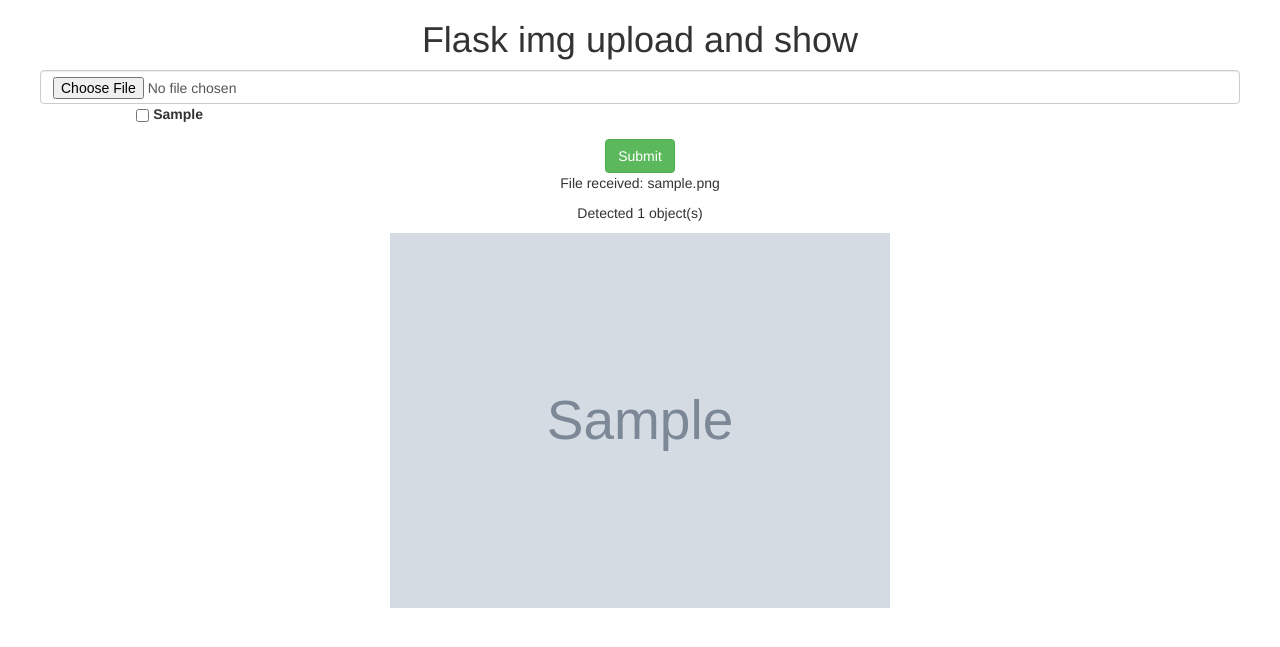
After one commit to QuanHNguyen232/Deploy_yolov6_Flask, a Flask app: template templates/old-index_1.html in a window 1280 px wide. The commit adds this page. Shown: the top 647 px of the page. Run offline with Flask 2, Linux system fonts and the light colour scheme; the template is opened without the code that fills it: most values are stand-ins (such as "Sample title", 1, 10 or a date in 2020); grey boxes marked "Sample" are stand-in pictures; form fields are guessed from the names that the template uses; parts of the project's set-up code (start-up, migrations or seed data) failed here and were passed over; some libraries are stand-ins or nearby versions.

Commit message:
update app.py: use only flask.request

```diff
--- a/app.py
+++ b/app.py
@@ -1,85 +1,99 @@
-from flask import Flask, flash, request, redirect, url_for, render_template, send_from_directory, send_file
+from flask import Flask, flash, request, redirect, url_for, render_template, send_from_directory
 import urllib.request
 import os
 import cv2
 import my_yolov6
 import yaml
-from flask_uploads import UploadSet, IMAGES, configure_uploads
-from flask_wtf import FlaskForm
-from flask_wtf.file import FileField, FileRequired, FileAllowed
-from wtforms import SubmitField
-
+from random import random
+from werkzeug.utils import secure_filename
 
 app = Flask(__name__)
 
-UPLOADED_DIR = 'static/uploaded_photos'
-DETECTED_DIR = 'static/detected_photos'
-app.config['UPLOADED_PHOTOS_DEST'] = UPLOADED_DIR
-app.config['SECRET_KEY'] = 'asldfkjlj'
+STATIC_DIR = 'static/'
+UPLOADED_DIR = STATIC_DIR + 'photos/'
+
+app.secret_key = "secretkey"
+app.config['UPLOAD_FOLDER'] = UPLOADED_DIR
+app.config['MAX_CONTENT_LENGTH'] = 16 * 1024 * 1024
+
+ALLOWED_EXTENSIONS = set(['png', 'jpg', 'jpeg', 'gif'])
+def allowed_file(filename):
+    return '.' in filename and filename.rsplit('.', 1)[1].lower() in ALLOWED_EXTENSIONS
 
 # load model when create server
 yolov6_model = my_yolov6.my_yolov6('./yolo_weights/yolov6s.pt', 'cpu', './data/coco.yaml', 640, True)
 
-photos = UploadSet('photos', IMAGES)
-configure_uploads(app, photos)
 
-class UploadForm(FlaskForm):
-    photo = FileField(
-        validators=[
-            FileAllowed(photos, 'Images only'),
-            FileRequired('File field should not be empty')
-        ]
-    )
-    submit = SubmitField('Upload')
-
-@app.route('/%s/<filename>'%(UPLOADED_DIR))
-def get_file(filename):
-    return send_from_directory(app.config['UPLOADED_PHOTOS_DEST'], filename)
-
+@app.route('/')
+def home():
+    clean_dir(app.config['UPLOAD_FOLDER'])
+    return render_template('index.html', class_list=get_class_list())
 
 @app.route('/', methods=['GET', 'POST'])
-def detect():
-    form = UploadForm()
-    input_img_url = None
-    output_img_url = None
+def upload_image():
+    # Read all YOLOv6 classes
+    class_list = get_class_list()
 
-    # Read all YOLOv6 classes
-    class_list = []
-    with open('./data/coco.yaml', 'r') as file:
-        data_load = yaml.safe_load(file)
-        class_list = data_load['names']
+    # RECEIVE Files
+    if 'file' not in request.files:
+        flash('No file part')
+        return redirect(request.url)
+    file = request.files['file']
+    if file.filename == '':
+        flash('No image selected for uploading')
+        return redirect(request.url)
+    if file and allowed_file(file.filename):
+        filename = secure_filename(file.filename)
+        file.save(os.path.join(app.config['UPLOAD_FOLDER'], filename))
 
-    # Uploaded images
-    if form.validate_on_submit():
-
-        filename = photos.save(form.photo.data)
         input_img_url = url_for('get_file', filename=filename)
-
+        print('input_img_url', input_img_url)
         frame = cv2.imread('.'+input_img_url)   # need: ./dir/filename (not /dir/filename)
 
         # Get checkbox results
         interested_class = request.form.getlist('mycheckbox')
         interested_class = set(class_list) if len(interested_class)==0 else set(interested_class)
+        print('interested_class = ', interested_class)
 
+        # Get YOLO result
         frame, num_objs, class_names = yolov6_model.infer(frame, interested_class=interested_class)
+        print('detected class_names', class_names)
+        print('num_objs && class_names', num_objs, len(class_names))
 
-        if num_objs > 0:
-            output_img_url = DETECTED_DIR+ '/' + input_img_url.split('/')[-1]
-            cv2.imwrite(output_img_url, frame)
+        # Save result
+        return_file = str(random())+ '-' + input_img_url.split('/')[-1]
+        output_img_url = os.path.join(app.config['UPLOAD_FOLDER'], return_file)
+        print('output_img_url =', output_img_url)
+        cv2.imwrite(output_img_url, frame)
 
         del frame
 
-        if num_objs > 0:
-            return render_template('index.html', form=form, file_url=output_img_url, num_objs=num_objs, class_list=class_list, class_names=list(set(class_names)))
-        return render_template('index.html', form=form, file_url=input_img_url, num_objs=num_objs, class_list=class_list)
+        return render_template('index.html', filename=output_img_url.split('/')[-1], class_list=class_list)
 
-    return render_template('index.html', form=form, file_url=None, num_objs=None, class_list=class_list)
+    else:
+        flash('Allowed image types are - png, jpg, jpeg, gif')
+        return redirect(request.url)
 
+@app.route('/display<filename>')
+def display_image(filename):
+    return redirect(url_for('static', filename='photos/'+filename), code=301)
 
+@app.route('/%s/<filename>'%(UPLOADED_DIR))
+def get_file(filename):
+    return send_from_directory(app.config['UPLOAD_FOLDER'], filename)
+
+def get_class_list():
+    class_list = []
+    with open('./data/coco.yaml', 'r') as file:
+        data_load = yaml.safe_load(file)
+        class_list = data_load['names']
+    return sorted(class_list)
+
+def clean_dir(path):
+    list_dir = os.listdir(path)
+    if list_dir and len(list_dir)>0:
+        for file in list_dir:
+            os.remove(os.path.join(path, file))
 
 if __name__ == "__main__":
     app.run(debug=True)
-
-
-
-# Followed https://www.youtube.com/watch?v=dP-2NVUgh50
--- a/flask-requirements.txt
+++ /dev/null
@@ -1,6 +0,0 @@
-flask
-flask-cors
-opencv-python
-wtforms
-flask-wtf
-flask-reuploaded
--- a/my_yolov6.py
+++ b/my_yolov6.py
@@ -123,8 +123,9 @@ class my_yolov6():
                 class_num = int(cls)  # integer class
                 label = f'{self.class_names[class_num]} {conf:.2f}'
                 class_name = self.class_names[class_num]
-                class_names.append(class_name)
+
                 if class_name in interested_class:
+                    class_names.append(class_name)
                     self.plot_box_and_label(img_src, max(round(sum(img_src.shape) / 2 * 0.003), 2), xyxy, label, color=(255,0,0))
 
             img_src = np.asarray(img_src)
--- /dev/null
+++ b/templates/old-index_1.html
@@ -0,0 +1,105 @@
+<!DOCTYPE html>
+<html lang="en">
+<head>
+    <meta charset="UTF-8">
+    <meta http-equiv="X-UA-Compatible" content="IE=edge">
+    <meta name="viewport" content="width=device-width, initial-scale=1.0">
+    <title>YOLOv6</title>
+    <link rel="shortcut icon" href="{{ url_for('static', filename='favicon.ico') }}"/>
+    <link rel="stylesheet" href="https://maxcdn.bootstrapcdn.com/bootstrap/3.3.6/css/bootstrap.min.css" />
+    <script src="https://ajax.googleapis.com/ajax/libs/jquery/3.1.0/jquery.min.js"></script>
+    <style>
+        ul{
+            -moz-column-count: 7;
+            -webkit-column-count: 7;
+            column-count: 7;
+            list-style: none;
+        }
+        input[type=checkbox]{
+            vertical-align: middle;
+            position: relative;
+            bottom: 1px;
+        }
+        label{
+            white-space: nowrap;
+        }
+    </style>
+</head>
+
+<body>
+    <div class="container">
+        <div class="row">
+            <div class="col-6 mx-auto mt-5 text-center">
+
+                <h1 class="mb-5">Flask img upload and show</h1>
+
+                <form method="post" enctype="multipart/form-data">
+                    {{ form.hidden_tag() }}
+                    {% for error in form.photo.errors %}
+                        <span style="color: red;"> {{ error }} </span>
+                    {% endfor %}
+
+
+
+                    <div class="row justify-content-center">
+                        <!-- Show upload image form -->
+                        <div class="col-auto">
+                            {{ form.photo(class="form-control") }}
+                        </div>
+                    </div>
+
+                        <!-- Show classes' checkboxes -->
+                        <ul>
+                        {% for yolo_class in class_list %}
+                        <li>
+                            <label for="mycheckbox">
+                            <input type="checkbox" value={{yolo_class}} name="mycheckbox" style="vertical-align: middle;"><!-- {{yolo_class}} -->
+                            {{yolo_class}}
+                            </label>
+                        </li>
+                        {% endfor %}
+                        </ul>
+
+                        <!-- Submit button -->
+                    <div class="row justify-content-center">
+                        <div class="col-auto">
+                            {{ form.submit(class="btn btn-success") }}
+                        </div>
+                    </div>
+
+                </form>
+
+
+                <!-- Show results -->
+                {% if file_url %}
+                    <!-- Show image name -->
+                    <p>File received: {{ file_url.split('/')[-1] }}</p>
+
+                    <!-- Show result (number of objects detected) -->
+                    {% if num_objs == None or num_objs==0 %}
+                        <p>Cannot detect any object</p>
+                    {% else %}
+                        <p>Detected {{num_objs}} object(s)</p>
+                        <p>{{ ' - '.join(class_names) }}</p>
+                    {% endif %}
+
+                    <!-- Show result image -->
+                    <div class="mt-5">
+                        <img src="{{ file_url }}" style="width: 500px;">
+                    </div>
+
+                {% else %}
+                    <p>Please upload image</p>
+                {% endif %}
+
+
+            </div>
+
+        </div>
+    </div>
+
+
+
+</body>
+
+</html>
```
Also changed, not shown: old-app_1.py (added, +85 -0 lines), requirements.txt (+8 -0 lines), templates/index.html (+34 -55 lines), assets/kitchen.jpg (added), assets/music-emo-recog.png (added), assets/street-market-in-hanoi.jpg (added), assets/vn-classroom.jpg (added), assets/white-workspace.jpg (added), static/detected_photos/Train-Street-VN.jpg (deleted), static/uploaded_photos/Train-Street-VN.jpg (deleted).
